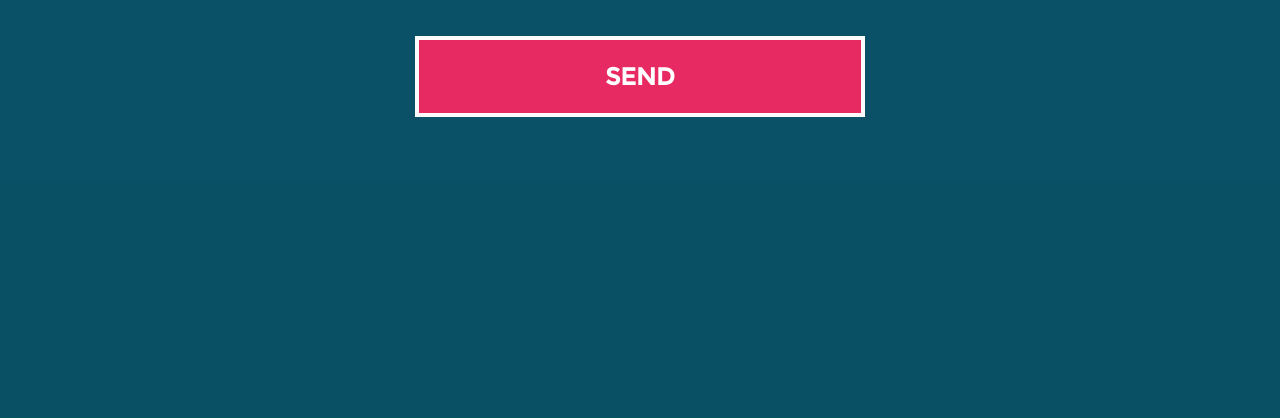
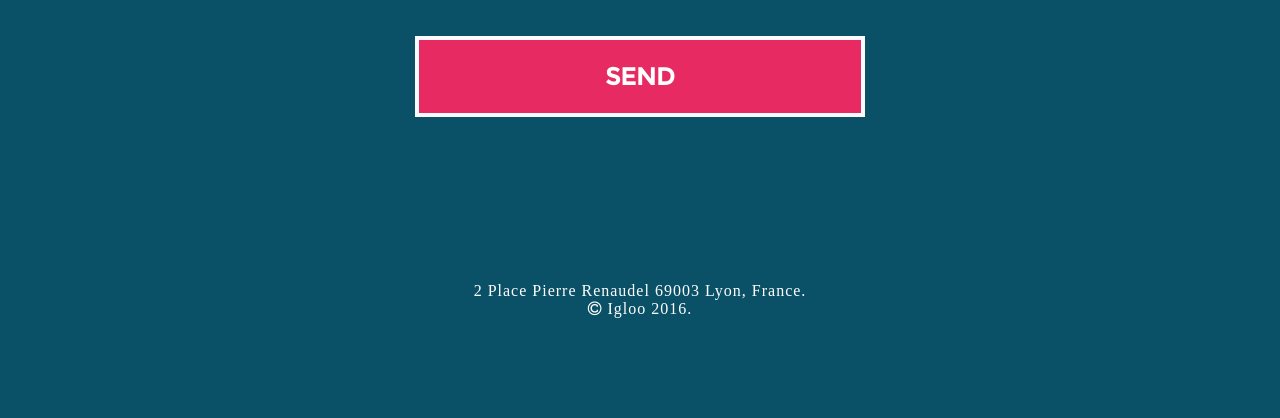
Before and after one commit to AdrienMrl/igloo-website, a PHP site: page / in a window 1280 px wide. Shown: the part 3014-3432 px from the top of the page. Before the commit the page ends 3131 px from the top, so only its background shows below. Run offline with PHP 8.4, Linux system fonts and the light colour scheme; some web fonts are replaced.

Commit message:
add footer

```diff
--- a/index.html
+++ b/index.html
@@ -220,7 +220,6 @@
     </div>
   </div>
 </div>
-
 <div id="contact-section">
   <h1 id="contact" class="scroll-smooth abitcentered">Contact</h1>
     <p class="abitcentered">
@@ -251,5 +250,11 @@
       </div>
     </div>
   </div>
+<footer>
+  <div id="footer">
+    2 Place Pierre Renaudel 69003 Lyon, France.<br>
+    <i class="fa fa-copyright" aria-hidden="true"></i> Igloo 2016.
+  </div>
+</footer>
 </body>
 </html>
--- a/style.css
+++ b/style.css
@@ -426,7 +426,6 @@ input:focus, textarea:focus {
 }
 
 
-
 .box_transition {
   -webkit-transition: all 0.3s ease-out;  /* Chrome 1-25, Safari 3.2+ */
      -moz-transition: all 0.3s ease-out;  /* Firefox 4-15 */
@@ -442,6 +441,13 @@ input:focus, textarea:focus {
   height: 800px;
 }
 
+footer {
+  margin-top: 800px;
+  font-size: 12pt;
+  text-align: center;
+  padding: 100px;
+}
+
 .playstore {
   margin-left: -20px;
 }
```
